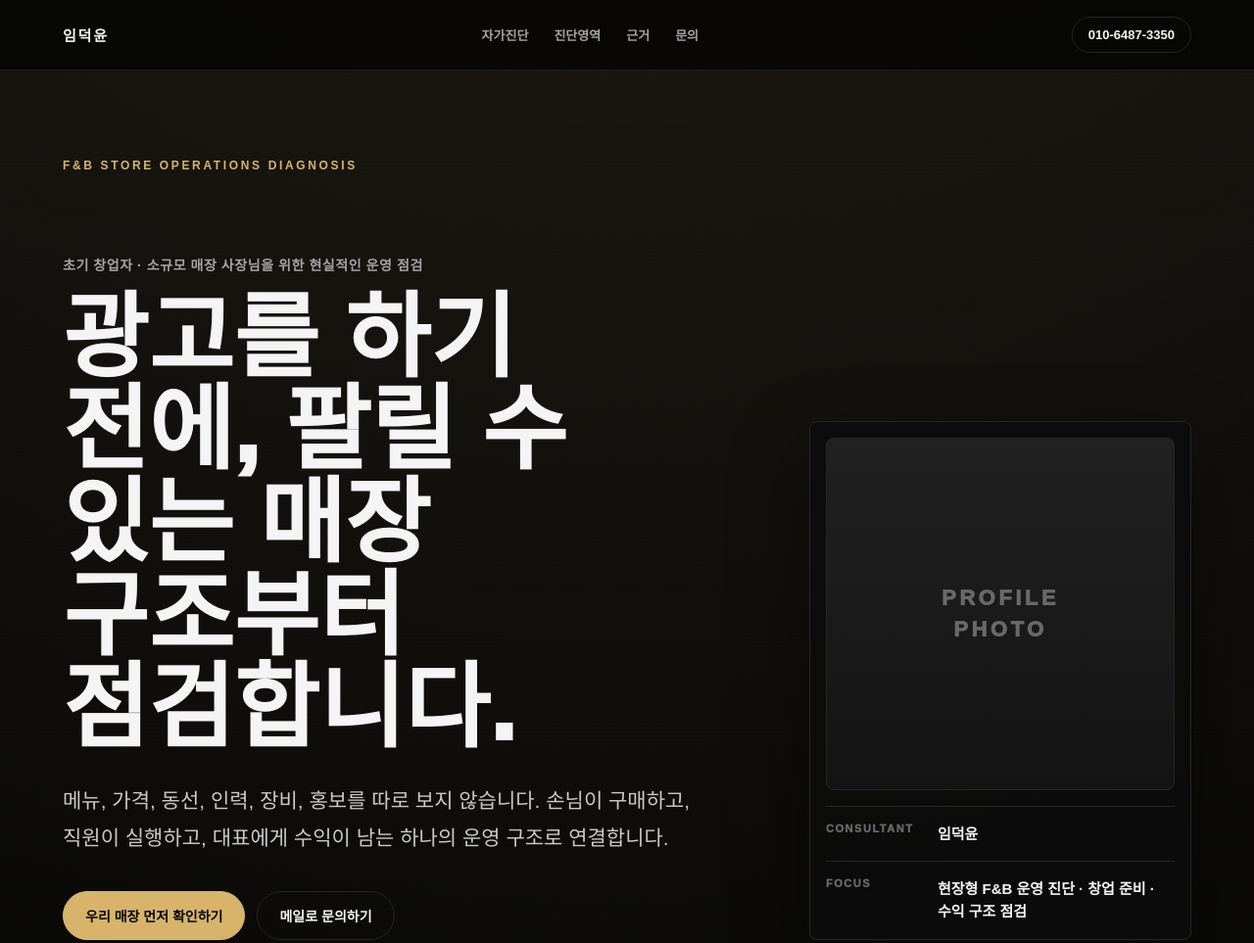
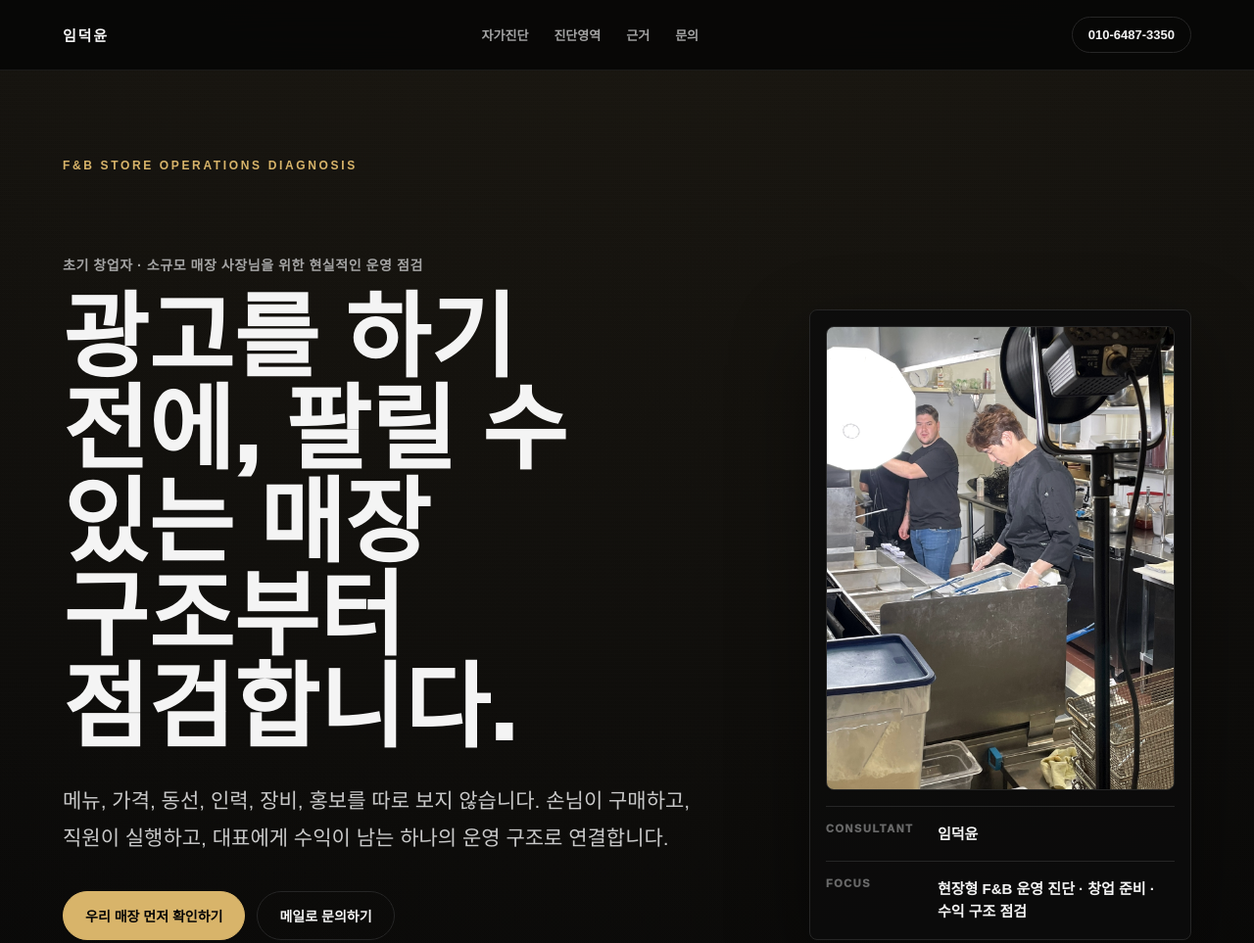
Before and after one commit to yun3046/fnb-operations-portfolio, a plain HTML site: page index.html in a window 1280 px wide. Shown: the top 963 px of the page at 98% size. Drawn offline with Linux system fonts and the light colour scheme.

Commit message:
Add files via upload

```diff
--- a/index.html
+++ b/index.html
@@ -228,13 +228,17 @@ h1 {
   place-items: center;
   border: 1px solid var(--line);
   border-radius: 8px;
-  background: linear-gradient(180deg, rgba(255, 255, 255, 0.055), transparent), var(--panel-soft);
-  color: var(--dim);
-  font-size: 22px;
-  font-weight: 950;
-  letter-spacing: 0.16em;
-  line-height: 1.45;
-  text-align: center;
+  overflow: hidden;
+  background: var(--panel-soft);
+}
+
+.profile-photo img {
+  width: 100%;
+  height: 100%;
+  min-height: 360px;
+  object-fit: cover;
+  object-position: 58% 45%;
+  filter: grayscale(18%) contrast(1.04);
 }
 
 .profile-line {
@@ -565,7 +569,9 @@ footer p {
           </div>
 
           <aside class="profile-card" aria-label="프로필">
-            <div class="profile-photo"><span>PROFILE<br />PHOTO</span></div>
+            <div class="profile-photo">
+              <img src="profile.jpg" alt="F&B 현장에서 작업 중인 임덕윤 프로필 사진" />
+            </div>
             <div class="profile-line">
               <span>CONSULTANT</span>
               <strong>임덕윤</strong>
```
Also changed, not shown: profile.jpg (added).
